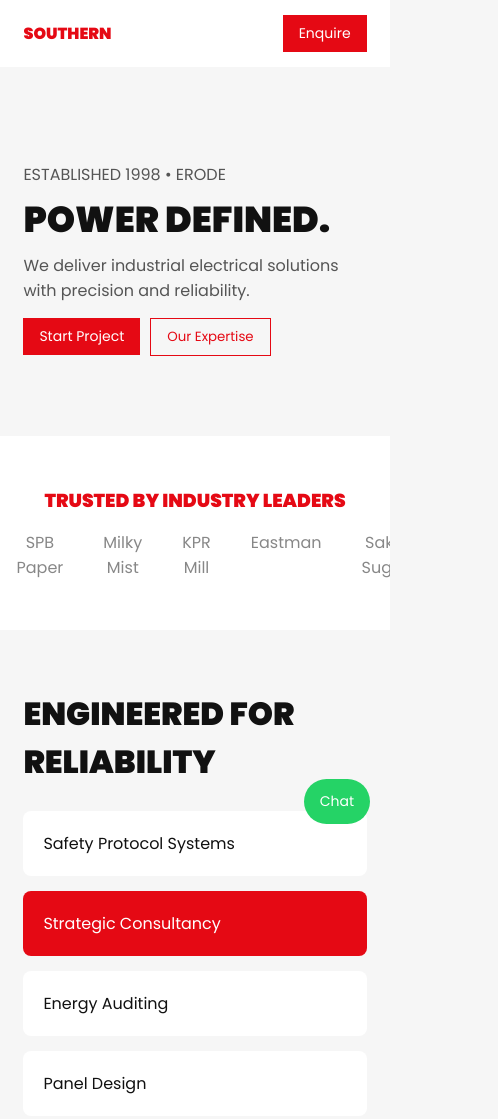
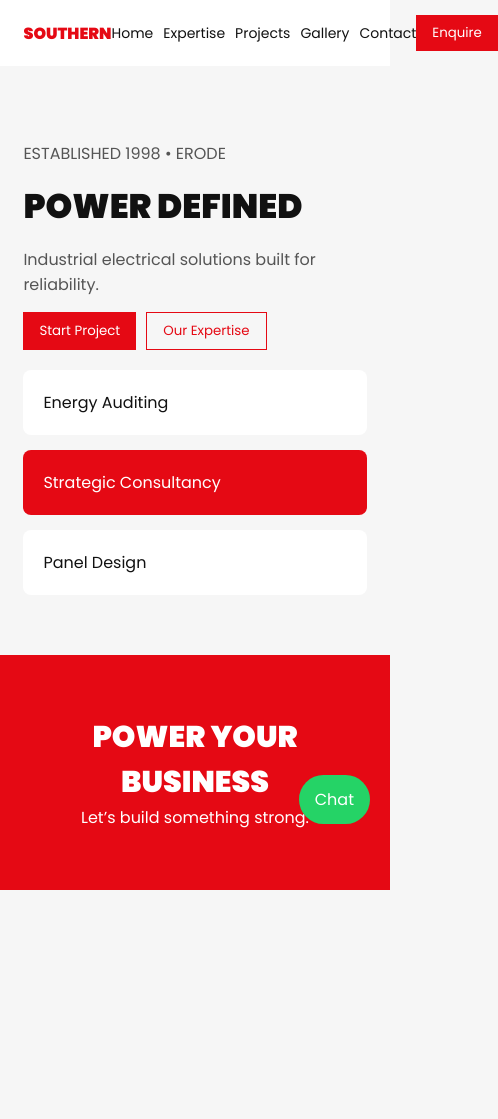
Before and after one commit to Rockey0999/SEE, a plain HTML site: page index.html in a window 390 px wide. Shown: the top 1119 px of the page, 498 px wide, since content can reach past the window. After the commit the page ends 890 px from the top, so only its background shows below. Drawn offline with Linux system fonts and the light colour scheme.

Commit message:
Update index.html

```diff
--- a/index.html
+++ b/index.html
@@ -18,174 +18,132 @@ padding:15px 6%;background:#fff;position:sticky;top:0;z-index:1000;
 }
 .logo{font-weight:900;color:#e50914;}
 nav ul{display:flex;gap:20px;list-style:none;}
-nav ul li a{text-decoration:none;color:#111;font-size:14px;}
-.btn{background:#e50914;color:#fff;padding:8px 16px;border:none;cursor:pointer;font-size:14px;}
+nav a{text-decoration:none;color:#111;font-size:14px;}
+.btn{background:#e50914;color:#fff;padding:8px 16px;border:none;cursor:pointer}
+
+/* SECTION BASE */
+section{display:none;padding:60px 6%;}
+section.active{display:block;}
 
 /* HERO */
-.hero{padding:80px 6%;}
-.hero h1{font-size:50px;font-weight:900;line-height:1;}
+.hero h1{font-size:50px;font-weight:900;}
 .hero p{margin:15px 0;color:#555;}
 .buttons{display:flex;gap:10px;flex-wrap:wrap;}
 .btn-outline{border:1px solid #e50914;color:#e50914;background:transparent;padding:8px 16px;}
 
-/* TRUST */
-.trust{text-align:center;padding:50px 0;background:#fff;}
-.logo-slider{overflow:hidden;}
-.logo-track{display:flex;gap:40px;animation:scroll 15s linear infinite;}
-.logo-track span{opacity:0.5;}
-
-@keyframes scroll{
-0%{transform:translateX(0);}
-100%{transform:translateX(-50%);}
-}
-
-/* SECTION */
-.section{padding:60px 6%;}
-.section h2{font-size:32px;font-weight:900;}
-
+/* CARDS */
 .cards{
 display:grid;
 grid-template-columns:repeat(auto-fit,minmax(220px,1fr));
-gap:15px;margin-top:25px;
+gap:15px;margin-top:20px;
 }
-
-.card{
-background:#fff;padding:20px;border-radius:8px;
-transition:0.3s;
-}
-.card:hover{transform:translateY(-5px);}
+.card{background:#fff;padding:20px;border-radius:8px;}
 .red{background:#e50914;color:#fff;}
 
 /* GALLERY */
 .gallery{
 display:grid;
 grid-template-columns:repeat(auto-fit,minmax(200px,1fr));
-gap:10px;margin-top:20px;
+gap:10px;
 }
 .gallery img{
-width:100%;
-height:180px;
-object-fit:cover;
-border-radius:8px;
+width:100%;height:180px;object-fit:cover;border-radius:8px;
 }
 
 /* CONTACT */
-.contact input,.contact textarea{
-width:100%;padding:10px;margin:10px 0;
-}
+input,textarea{width:100%;padding:10px;margin:10px 0;}
 .contact button{margin-top:10px;}
 
 /* CTA */
-.cta{background:#e50914;color:#fff;text-align:center;padding:60px 6%;}
-.cta h2{font-size:35px;}
-
-/* FOOTER */
-footer{background:#fff;padding:30px 6%;text-align:center;margin-top:20px;}
+.cta{text-align:center;background:#e50914;color:#fff;padding:60px;}
+.cta h2{font-size:30px;}
 
 /* WHATSAPP */
 .whatsapp{
-position:fixed;
-bottom:20px;
-right:20px;
-background:#25D366;
-color:#fff;
-padding:12px 16px;
-border-radius:50px;
-text-decoration:none;
-font-size:14px;
+position:fixed;bottom:20px;right:20px;
+background:#25D366;color:#fff;padding:12px 16px;
+border-radius:50px;text-decoration:none;
 }
-
-/* ANIMATION */
-.reveal{opacity:0;transform:translateY(40px);transition:0.6s;}
-.reveal.active{opacity:1;transform:translateY(0);}
 
 /* MOBILE */
 @media(max-width:768px){
-.hero h1{font-size:36px;}
-nav ul{display:none;}
+.hero h1{font-size:34px;}
+nav ul{gap:10px;font-size:12px;}
 }
 </style>
 </head>
 
 <body>
 
+<!-- NAV -->
 <nav>
 <div class="logo">SOUTHERN</div>
 <ul>
-<li><a href="#home">Home</a></li>
-<li><a href="#services">Expertise</a></li>
-<li><a href="#projects">Projects</a></li>
-<li><a href="#gallery">Gallery</a></li>
-<li><a href="#contact">Contact</a></li>
+<li><a href="#" onclick="showPage('home')">Home</a></li>
+<li><a href="#" onclick="showPage('services')">Expertise</a></li>
+<li><a href="#" onclick="showPage('projects')">Projects</a></li>
+<li><a href="#" onclick="showPage('gallery')">Gallery</a></li>
+<li><a href="#" onclick="showPage('contact')">Contact</a></li>
 </ul>
-<a href="#contact"><button class="btn">Enquire</button></a>
+<button class="btn" onclick="showPage('contact')">Enquire</button>
 </nav>
 
-<section id="home" class="hero reveal">
+<!-- HOME -->
+<section id="home" class="active hero">
 <p>ESTABLISHED 1998 • ERODE</p>
-<h1>POWER DEFINED.</h1>
-<p>We deliver industrial electrical solutions with precision and reliability.</p>
+<h1>POWER DEFINED</h1>
+<p>Industrial electrical solutions built for reliability.</p>
 
 <div class="buttons">
-<a href="#contact"><button class="btn">Start Project</button></a>
-<a href="#services"><button class="btn-outline">Our Expertise</button></a>
+<button class="btn" onclick="showPage('contact')">Start Project</button>
+<button class="btn-outline" onclick="showPage('services')">Our Expertise</button>
 </div>
-</section>
 
-<section class="trust reveal">
-<h3 style="color:#e50914;margin-bottom:15px;">TRUSTED BY INDUSTRY LEADERS</h3>
-<div class="logo-slider">
-<div class="logo-track">
-<span>Sakthi Sugars</span>
-<span>SPB Paper</span>
-<span>Milky Mist</span>
-<span>KPR Mill</span>
-<span>Eastman</span>
-
-<span>Sakthi Sugars</span>
-<span>SPB Paper</span>
-<span>Milky Mist</span>
-<span>KPR Mill</span>
-<span>Eastman</span>
-</div>
-</div>
-</section>
-
-<section id="services" class="section reveal">
-<h2>ENGINEERED FOR RELIABILITY</h2>
 <div class="cards">
-<div class="card">Safety Protocol Systems</div>
+<div class="card">Energy Auditing</div>
 <div class="card red">Strategic Consultancy</div>
-<div class="card">Energy Auditing</div>
 <div class="card">Panel Design</div>
 </div>
 </section>
 
-<section id="projects" class="section reveal">
-<h2>OUR PROJECTS</h2>
+<!-- SERVICES -->
+<section id="services">
+<h2>OUR EXPERTISE</h2>
+<div class="cards">
+<div class="card">Industrial Electrification</div>
+<div class="card">Automation Systems</div>
+<div class="card">Energy Optimization</div>
+</div>
+</section>
+
+<!-- PROJECTS -->
+<section id="projects">
+<h2>PROJECTS</h2>
 <div class="cards">
 <div class="card">Factory Electrification</div>
 <div class="card">Automation Setup</div>
-<div class="card">Industrial Wiring Systems</div>
+<div class="card">Electrical Infrastructure</div>
 </div>
 </section>
 
-<section id="gallery" class="section reveal">
-<h2>PROJECT GALLERY</h2>
+<!-- GALLERY -->
+<section id="gallery">
+<h2>GALLERY</h2>
 <div class="gallery">
+<img src="https://images.unsplash.com/photo-1509395176047-4a66953fd231?auto=format&fit=crop&w=800&q=60">
 <img src="https://images.unsplash.com/photo-1581091215367-59ab6b3a5c8f?auto=format&fit=crop&w=800&q=60">
-<img src="https://images.unsplash.com/photo-1509395176047-4a66953fd231?auto=format&fit=crop&w=800&q=60">
 <img src="https://images.unsplash.com/photo-1581093588401-12b8c5a3f4b1?auto=format&fit=crop&w=800&q=60">
 <img src="https://images.unsplash.com/photo-1581092919535-3b0c1f63c1d0?auto=format&fit=crop&w=800&q=60">
 </div>
 </section>
 
-<section id="contact" class="section contact reveal">
+<!-- CONTACT -->
+<section id="contact" class="contact">
 <h2>CONTACT US</h2>
 
-<input type="text" placeholder="Name">
-<input type="email" placeholder="Email">
-<textarea placeholder="Your Requirement"></textarea>
+<input placeholder="Name">
+<input placeholder="Email">
+<textarea placeholder="Requirement"></textarea>
 
 <button class="btn">Send Message</button>
 
@@ -196,30 +154,23 @@ nav ul{display:none;}
 </a>
 </section>
 
-<section class="cta reveal">
+<!-- CTA -->
+<section class="cta active">
 <h2>POWER YOUR BUSINESS</h2>
-<p>Let’s build something strong together.</p>
+<p>Let’s build something strong.</p>
 </section>
 
-<footer>
-<p>© 2026 Southern Electrical Systems</p>
-</footer>
-
+<!-- WHATSAPP FLOAT -->
 <a href="https://wa.me/919876543210" target="_blank" class="whatsapp">Chat</a>
 
 <script>
-const reveals=document.querySelectorAll(".reveal");
-
-function runReveal(){
-reveals.forEach(el=>{
-if(el.getBoundingClientRect().top < window.innerHeight - 80){
-el.classList.add("active");
+function showPage(pageId){
+document.querySelectorAll("section").forEach(sec=>{
+sec.classList.remove("active");
+});
+document.getElementById(pageId).classList.add("active");
+window.scrollTo(0,0);
 }
-});
-}
-
-window.addEventListener("scroll", runReveal);
-window.addEventListener("load", runReveal);
 </script>
 
 </body>
```
